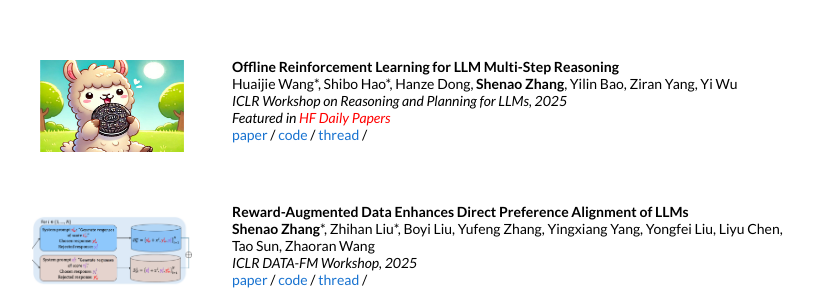
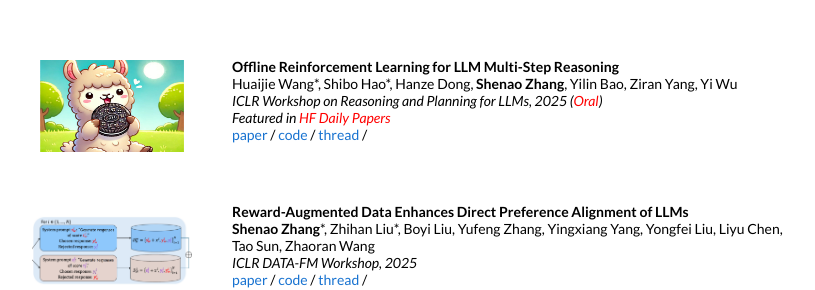
Before and after one commit to shenao-zhang/shenao-zhang.github.io, a Jekyll site: the page built from _posts/2025-01-05-brite.markdown, in a window 1280 px wide and 900 px high, scrolled down 438 px. Shown: the part 168-458 px from the top of the window, without its empty margins (228-1043 px from the left). Built offline with Jekyll 4.4.1, drawn with Linux system fonts in a browser that asks for light colours.

Commit message:
Update 2024-12-25-oreo.markdown

```diff
--- a/_posts/2024-12-25-oreo.markdown
+++ b/_posts/2024-12-25-oreo.markdown
@@ -6,7 +6,7 @@ image: /images/oreo.jpg
 categories: research
 author: "Shenao Zhang"
 authors: "Huaijie Wang*, Shibo Hao*, Hanze Dong, <strong>Shenao Zhang</strong>, Yilin Bao, Ziran Yang, Yi Wu"
-venue: "ICLR Workshop on Reasoning and Planning for LLMs, 2025<br>
+venue: "ICLR Workshop on Reasoning and Planning for LLMs, 2025 (<span style='color: red;'>Oral</span>)<br>
 Featured in <a href='https://huggingface.co/papers/2412.16145' style='color: red;'>HF Daily Papers</a>"
 arxiv: https://arxiv.org/abs/2412.16145
 code: https://github.com/jwhj/OREO
```
